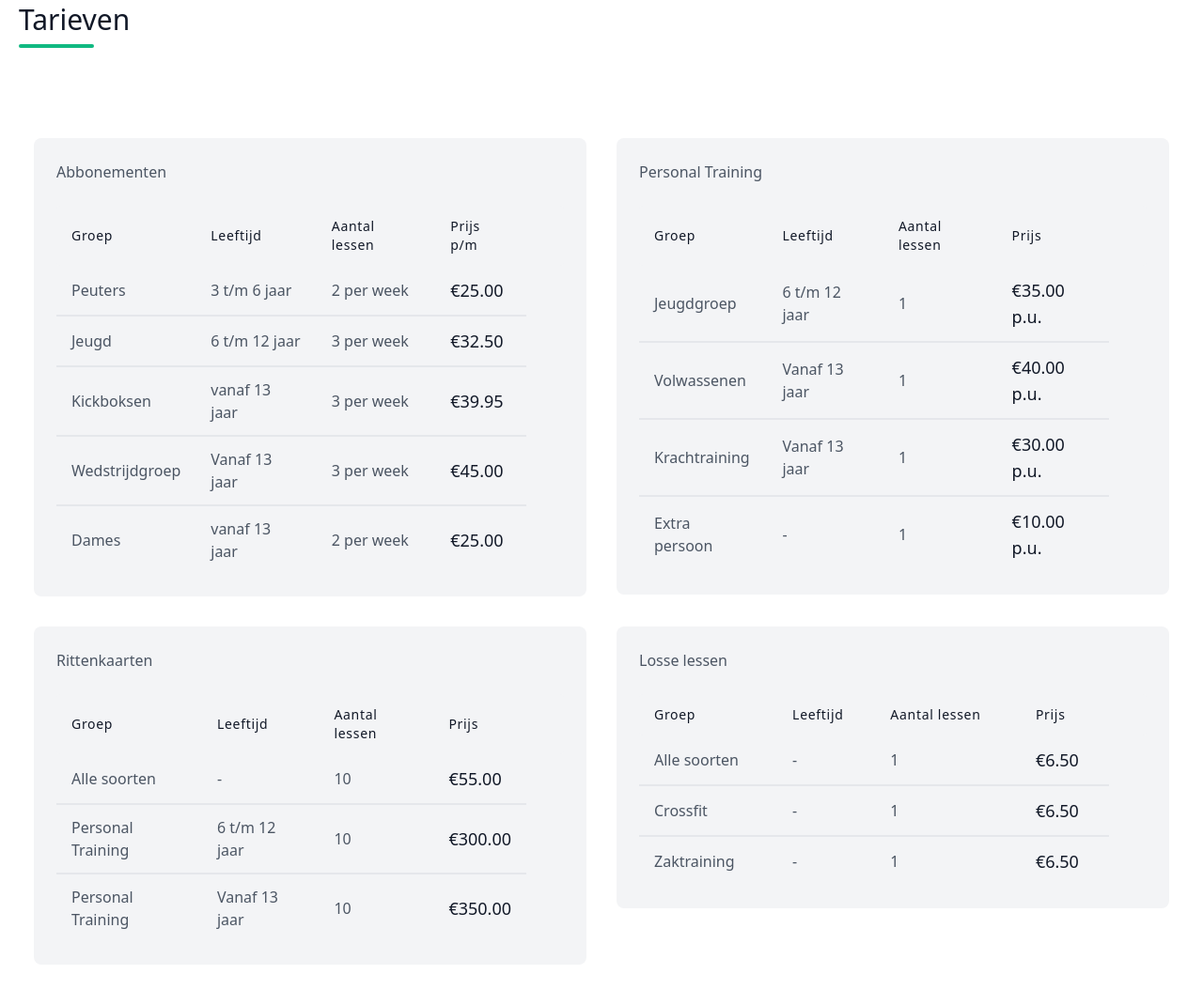
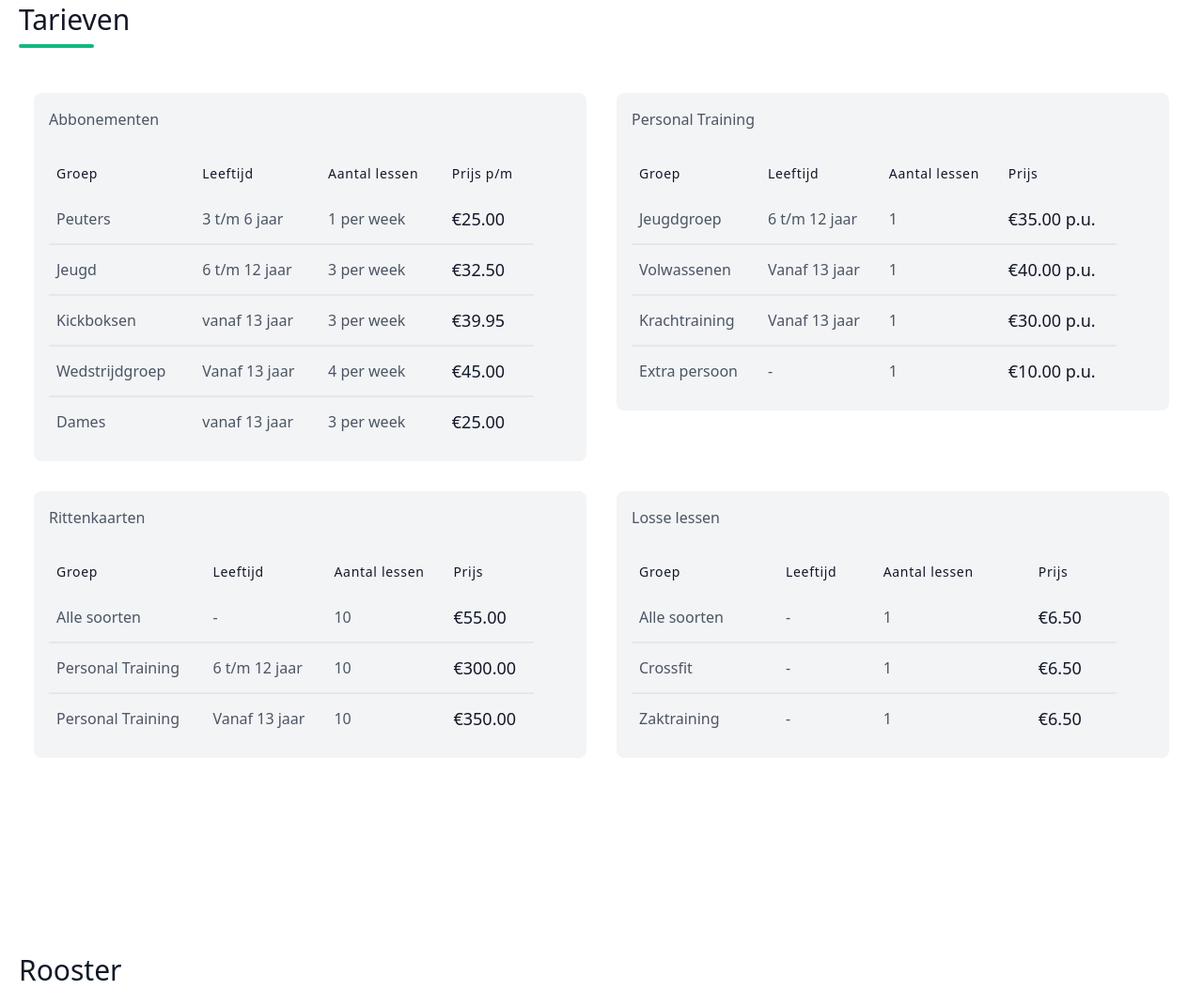
Before and after one commit to AntonioSkopin/Thaiboxing010, a plain HTML site: page index.html in a window 1280 px wide. Shown: the part 3942-4996 px from the top of the page at 94% size. Drawn offline with nearby package versions, Linux system fonts and the light colour scheme.

Commit message:
Fixed rooster bugs

```diff
--- a/index.html
+++ b/index.html
@@ -274,14 +274,14 @@
     <!-- Tarieven -->
     <section id="tarieven" class="text-gray-600 body-font">
         <div class="flex flex-wrap container px-5 py-24 mx-auto">
-            <div class="flex flex-wrap w-full mb-20">
+            <div class="flex flex-wrap w-full mb-8">
                 <div class="lg:w-1/2 w-full mb-6 lg:mb-0">
                     <h1 class="sm:text-3xl text-2xl font-medium title-font mb-2 text-gray-900">Tarieven</h1>
                     <div class="h-1 w-20 bg-green-500 rounded"></div>
                 </div>
             </div>
-            <div class="xl:w-1/2 md:w-1/2 p-4">
-                <div class="bg-gray-100 p-6 rounded-lg">
+            <div class="w-1/1 xl:w-1/2 md:w-1/2 p-4">
+                <div class="bg-gray-100 p-4 rounded-lg">
                     <h1>Abbonementen</h1>
                     <br>
                     <div class="lg:w-1/1 w-full mx-auto overflow-auto">
@@ -289,16 +289,16 @@
                             <thead>
                                 <tr>
                                     <th
-                                        class="px-4 py-3 title-font tracking-wider font-medium text-gray-900 text-sm bg-gray-100 rounded-tl rounded-bl">
+                                        class="px-2 py-3 title-font tracking-wider font-medium text-gray-900 text-sm bg-gray-100 rounded-tl rounded-bl">
                                         Groep</th>
                                     <th
-                                        class="px-4 py-3 title-font tracking-wider font-medium text-gray-900 text-sm bg-gray-100">
+                                        class="px-2 py-3 title-font tracking-wider font-medium text-gray-900 text-sm bg-gray-100">
                                         Leeftijd</th>
                                     <th
-                                        class="px-4 py-3 title-font tracking-wider font-medium text-gray-900 text-sm bg-gray-100">
+                                        class="px-2 py-3 title-font tracking-wider font-medium text-gray-900 text-sm bg-gray-100">
                                         Aantal lessen</th>
                                     <th
-                                        class="px-4 py-3 title-font tracking-wider font-medium text-gray-900 text-sm bg-gray-100">
+                                        class="px-2 py-3 title-font tracking-wider font-medium text-gray-900 text-sm bg-gray-100">
                                         Prijs p/m</th>
                                     <th
                                         class="w-10 title-font tracking-wider font-medium text-gray-900 text-sm bg-gray-100 rounded-tr rounded-br">
@@ -307,42 +307,42 @@
                             </thead>
                             <tbody>
                                 <tr>
-                                    <td class="px-4 py-3">Peuters</td>
-                                    <td class="px-4 py-3">3 t/m 6 jaar</td>
-                                    <td class="px-4 py-3">2 per week</td>
-                                    <td class="px-4 py-3 text-lg text-gray-900">€25.00</td>
+                                    <td class="px-2 py-3">Peuters</td>
+                                    <td class="px-2 py-3">3 t/m 6 jaar</td>
+                                    <td class="px-2 py-3">1 per week</td>
+                                    <td class="px-2 py-3 text-lg text-gray-900">€25.00</td>
                                 </tr>
                                 <tr>
-                                    <td class="border-t-2 border-gray-200 px-4 py-3">Jeugd</td>
-                                    <td class="border-t-2 border-gray-200 px-4 py-3">6 t/m 12 jaar</td>
-                                    <td class="border-t-2 border-gray-200 px-4 py-3">3 per week</td>
-                                    <td class="border-t-2 border-gray-200 px-4 py-3 text-lg text-gray-900">€32.50</td>
+                                    <td class="border-t-2 border-gray-200 px-2 py-3">Jeugd</td>
+                                    <td class="border-t-2 border-gray-200 px-2 py-3">6 t/m 12 jaar</td>
+                                    <td class="border-t-2 border-gray-200 px-2 py-3">3 per week</td>
+                                    <td class="border-t-2 border-gray-200 px-2 py-3 text-lg text-gray-900">€32.50</td>
                                 </tr>
                                 <tr>
-                                    <td class="border-t-2 border-gray-200 px-4 py-3">Kickboksen</td>
-                                    <td class="border-t-2 border-gray-200 px-4 py-3">vanaf 13 jaar</td>
-                                    <td class="border-t-2 border-gray-200 px-4 py-3">3 per week</td>
-                                    <td class="border-t-2 border-gray-200 px-4 py-3 text-lg text-gray-900">€39.95</td>
+                                    <td class="border-t-2 border-gray-200 px-2 py-3">Kickboksen</td>
+                                    <td class="border-t-2 border-gray-200 px-2 py-3">vanaf 13 jaar</td>
+                                    <td class="border-t-2 border-gray-200 px-2 py-3">3 per week</td>
+                                    <td class="border-t-2 border-gray-200 px-2 py-3 text-lg text-gray-900">€39.95</td>
                                 </tr>
                                 <tr>
-                                    <td class="border-t-2 border-gray-200 px-4 py-3">Wedstrijdgroep</td>
-                                    <td class="border-t-2 border-gray-200 px-4 py-3">Vanaf 13 jaar</td>
-                                    <td class="border-t-2 border-gray-200 px-4 py-3">3 per week</td>
-                                    <td class="border-t-2 border-gray-200 px-4 py-3 text-lg text-gray-900">€45.00</td>
+                                    <td class="border-t-2 border-gray-200 px-2 py-3">Wedstrijdgroep</td>
+                                    <td class="border-t-2 border-gray-200 px-2 py-3">Vanaf 13 jaar</td>
+                                    <td class="border-t-2 border-gray-200 px-2 py-3">4 per week</td>
+                                    <td class="border-t-2 border-gray-200 px-2 py-3 text-lg text-gray-900">€45.00</td>
                                 </tr>
                                 <tr>
-                                    <td class="border-t-2 border-gray-200 px-4 py-3">Dames</td>
-                                    <td class="border-t-2 border-gray-200 px-4 py-3">vanaf 13 jaar</td>
-                                    <td class="border-t-2 border-gray-200 px-4 py-3">2 per week</td>
-                                    <td class="border-t-2 border-gray-200 px-4 py-3 text-lg text-gray-900">€25.00</td>
+                                    <td class="border-t-2 border-gray-200 px-2 py-3">Dames</td>
+                                    <td class="border-t-2 border-gray-200 px-2 py-3">vanaf 13 jaar</td>
+                                    <td class="border-t-2 border-gray-200 px-2 py-3">3 per week</td>
+                                    <td class="border-t-2 border-gray-200 px-2 py-3 text-lg text-gray-900">€25.00</td>
                                 </tr>
                             </tbody>
                         </table>
                     </div>
                 </div>
             </div>
-            <div class="xl:w-1/2 md:w-1/2 p-4">
-                <div class="bg-gray-100 p-6 rounded-lg">
+            <div class="w-1/1 xl:w-1/2 md:w-1/2 p-4">
+                <div class="bg-gray-100 p-4 rounded-lg">
                     <h1>Personal Training</h1>
                     <br>
                     <div class="lg:w-1/1 w-full mx-auto overflow-auto">
@@ -350,16 +350,16 @@
                             <thead>
                                 <tr>
                                     <th
-                                        class="px-4 py-3 title-font tracking-wider font-medium text-gray-900 text-sm bg-gray-100 rounded-tl rounded-bl">
+                                        class="px-2 py-3 title-font tracking-wider font-medium text-gray-900 text-sm bg-gray-100 rounded-tl rounded-bl">
                                         Groep</th>
                                     <th
-                                        class="px-4 py-3 title-font tracking-wider font-medium text-gray-900 text-sm bg-gray-100">
+                                        class="px-2 py-3 title-font tracking-wider font-medium text-gray-900 text-sm bg-gray-100">
                                         Leeftijd</th>
                                     <th
-                                        class="px-4 py-3 title-font tracking-wider font-medium text-gray-900 text-sm bg-gray-100">
+                                        class="px-2 py-3 title-font tracking-wider font-medium text-gray-900 text-sm bg-gray-100">
                                         Aantal lessen</th>
                                     <th
-                                        class="px-4 py-3 title-font tracking-wider font-medium text-gray-900 text-sm bg-gray-100">
+                                        class="px-2 py-3 title-font tracking-wider font-medium text-gray-900 text-sm bg-gray-100">
                                         Prijs</th>
                                     <th
                                         class="w-10 title-font tracking-wider font-medium text-gray-900 text-sm bg-gray-100 rounded-tr rounded-br">
@@ -368,30 +368,30 @@
                             </thead>
                             <tbody>
                                 <tr>
-                                    <td class="px-4 py-3">Jeugdgroep</td>
-                                    <td class="px-4 py-3">6 t/m 12 jaar</td>
-                                    <td class="px-4 py-3">1</td>
-                                    <td class="px-4 py-3 text-lg text-gray-900">€35.00 p.u.</td>
+                                    <td class="px-2 py-3">Jeugdgroep</td>
+                                    <td class="px-2 py-3">6 t/m 12 jaar</td>
+                                    <td class="px-2 py-3">1</td>
+                                    <td class="px-2 py-3 text-lg text-gray-900">€35.00 p.u.</td>
                                 </tr>
                                 <tr>
-                                    <td class="border-t-2 border-gray-200 px-4 py-3 px-4 py-3">Volwassenen</td>
-                                    <td class="border-t-2 border-gray-200 px-4 py-3 px-4 py-3">Vanaf 13 jaar</td>
-                                    <td class="border-t-2 border-gray-200 px-4 py-3 px-4 py-3">1</td>
-                                    <td class="border-t-2 border-gray-200 px-4 py-3 px-4 py-3 text-lg text-gray-900">
+                                    <td class="border-t-2 border-gray-200 px-2 py-3">Volwassenen</td>
+                                    <td class="border-t-2 border-gray-200 px-2 py-3">Vanaf 13 jaar</td>
+                                    <td class="border-t-2 border-gray-200 px-2 py-3">1</td>
+                                    <td class="border-t-2 border-gray-200 px-2 py-3 text-lg text-gray-900">
                                         €40.00 p.u.</td>
                                 </tr>
                                 <tr>
-                                    <td class="border-t-2 border-gray-200 px-4 py-3 px-4 py-3">Krachtraining</td>
-                                    <td class="border-t-2 border-gray-200 px-4 py-3 px-4 py-3">Vanaf 13 jaar</td>
-                                    <td class="border-t-2 border-gray-200 px-4 py-3 px-4 py-3">1</td>
-                                    <td class="border-t-2 border-gray-200 px-4 py-3 px-4 py-3 text-lg text-gray-900">
+                                    <td class="border-t-2 border-gray-200 px-2 py-3 ">Krachtraining</td>
+                                    <td class="border-t-2 border-gray-200 px-2 py-3 ">Vanaf 13 jaar</td>
+                                    <td class="border-t-2 border-gray-200 px-2 py-3 ">1</td>
+                                    <td class="border-t-2 border-gray-200 px-2 py-3 text-lg text-gray-900">
                                         €30.00 p.u.</td>
                                 </tr>
                                 <tr>
-                                    <td class="border-t-2 border-gray-200 px-4 py-3 px-4 py-3">Extra persoon</td>
-                                    <td class="border-t-2 border-gray-200 px-4 py-3 px-4 py-3"> - </td>
-                                    <td class="border-t-2 border-gray-200 px-4 py-3 px-4 py-3">1</td>
-                                    <td class="border-t-2 border-gray-200 px-4 py-3 px-4 py-3 text-lg text-gray-900">
+                                    <td class="border-t-2 border-gray-200 px-2 py-3 ">Extra persoon</td>
+                                    <td class="border-t-2 border-gray-200 px-2 py-3 "> - </td>
+                                    <td class="border-t-2 border-gray-200 px-2 py-3 ">1</td>
+                                    <td class="border-t-2 border-gray-200 px-2 py-3 text-lg text-gray-900">
                                         €10.00 p.u.</td>
                                 </tr>
                             </tbody>
@@ -400,8 +400,8 @@
                     </div>
                 </div>
             </div>
-            <div class="xl:w-1/2 md:w-1/2 p-4">
-                <div class="bg-gray-100 p-6 rounded-lg">
+            <div class="w-1/1 xl:w-1/2 md:w-1/2 p-4">
+                <div class="bg-gray-100 p-4 rounded-lg">
                     <h1>Rittenkaarten</h1>
                     <br>
                     <div class="lg:w-1/1 w-full mx-auto overflow-auto">
@@ -409,16 +409,16 @@
                             <thead>
                                 <tr>
                                     <th
-                                        class="px-4 py-3 title-font tracking-wider font-medium text-gray-900 text-sm bg-gray-100 rounded-tl rounded-bl">
+                                        class="px-2 py-3 title-font tracking-wider font-medium text-gray-900 text-sm bg-gray-100 rounded-tl rounded-bl">
                                         Groep</th>
                                     <th
-                                        class="px-4 py-3 title-font tracking-wider font-medium text-gray-900 text-sm bg-gray-100">
+                                        class="px-2 py-3 title-font tracking-wider font-medium text-gray-900 text-sm bg-gray-100">
                                         Leeftijd</th>
                                     <th
-                                        class="px-4 py-3 title-font tracking-wider font-medium text-gray-900 text-sm bg-gray-100">
+                                        class="px-2 py-3 title-font tracking-wider font-medium text-gray-900 text-sm bg-gray-100">
                                         Aantal lessen</th>
                                     <th
-                                        class="px-4 py-3 title-font tracking-wider font-medium text-gray-900 text-sm bg-gray-100">
+                                        class="px-2 py-3 title-font tracking-wider font-medium text-gray-900 text-sm bg-gray-100">
                                         Prijs</th>
                                     <th
                                         class="w-10 title-font tracking-wider font-medium text-gray-900 text-sm bg-gray-100 rounded-tr rounded-br">
@@ -427,23 +427,23 @@
                             </thead>
                             <tbody>
                                 <tr>
-                                    <td class="px-4 py-3">Alle soorten</td>
-                                    <td class="px-4 py-3"> - </td>
-                                    <td class="px-4 py-3">10</td>
-                                    <td class="px-4 py-3 text-lg text-gray-900">€55.00</td>
+                                    <td class="px-2 py-3">Alle soorten</td>
+                                    <td class="px-2 py-3"> - </td>
+                                    <td class="px-2 py-3">10</td>
+                                    <td class="px-2 py-3 text-lg text-gray-900">€55.00</td>
                                 </tr>
                                 <tr>
-                                    <td class="border-t-2 border-gray-200 px-4 py-3 px-4 py-3">Personal Training</td>
-                                    <td class="border-t-2 border-gray-200 px-4 py-3 px-4 py-3">6 t/m 12 jaar</td>
-                                    <td class="border-t-2 border-gray-200 px-4 py-3 px-4 py-3">10</td>
-                                    <td class="border-t-2 border-gray-200 px-4 py-3 px-4 py-3 text-lg text-gray-900">
+                                    <td class="border-t-2 border-gray-200 px-2 py-3">Personal Training</td>
+                                    <td class="border-t-2 border-gray-200 px-2 py-3">6 t/m 12 jaar</td>
+                                    <td class="border-t-2 border-gray-200 px-2 py-3">10</td>
+                                    <td class="border-t-2 border-gray-200 px-2 py-3 text-lg text-gray-900">
                                         €300.00</td>
                                 </tr>
                                 <tr>
-                                    <td class="border-t-2 border-gray-200 px-4 py-3 px-4 py-3">Personal Training</td>
-                                    <td class="border-t-2 border-gray-200 px-4 py-3 px-4 py-3">Vanaf 13 jaar</td>
-                                    <td class="border-t-2 border-gray-200 px-4 py-3 px-4 py-3">10</td>
-                                    <td class="border-t-2 border-gray-200 px-4 py-3 px-4 py-3 text-lg text-gray-900">
+                                    <td class="border-t-2 border-gray-200 px-2 py-3">Personal Training</td>
+                                    <td class="border-t-2 border-gray-200 px-2 py-3">Vanaf 13 jaar</td>
+                                    <td class="border-t-2 border-gray-200 px-2 py-3">10</td>
+                                    <td class="border-t-2 border-gray-200 px-2 py-3 text-lg text-gray-900">
                                         €350.00</td>
                                 </tr>
                             </tbody>
@@ -451,8 +451,8 @@
                     </div>
                 </div>
             </div>
-            <div class="xl:w-1/2 md:w-1/2 p-4">
-                <div class="bg-gray-100 p-6 rounded-lg">
+            <div class="w-1/1 xl:w-1/2 md:w-1/2 p-4">
+                <div class="bg-gray-100 p-4 rounded-lg">
                     <h1>Losse lessen</h1>
                     <br>
                     <div class="lg:w-1/1 w-full mx-auto overflow-auto">
@@ -460,16 +460,16 @@
                             <thead>
                                 <tr>
                                     <th
-                                        class="px-4 py-3 title-font tracking-wider font-medium text-gray-900 text-sm bg-gray-100 rounded-tl rounded-bl">
+                                        class="px-2 py-3 title-font tracking-wider font-medium text-gray-900 text-sm bg-gray-100 rounded-tl rounded-bl">
                                         Groep</th>
                                     <th
-                                        class="px-4 py-3 title-font tracking-wider font-medium text-gray-900 text-sm bg-gray-100">
+                                        class="px-2 py-3 title-font tracking-wider font-medium text-gray-900 text-sm bg-gray-100">
                                         Leeftijd</th>
                                     <th
-                                        class="px-4 py-3 title-font tracking-wider font-medium text-gray-900 text-sm bg-gray-100">
+                                        class="px-2 py-3 title-font tracking-wider font-medium text-gray-900 text-sm bg-gray-100">
                                         Aantal lessen</th>
                                     <th
-                                        class="px-4 py-3 title-font tracking-wider font-medium text-gray-900 text-sm bg-gray-100">
+                                        class="px-2 py-3 title-font tracking-wider font-medium text-gray-900 text-sm bg-gray-100">
                                         Prijs</th>
                                     <th
                                         class="w-10 title-font tracking-wider font-medium text-gray-900 text-sm bg-gray-100 rounded-tr rounded-br">
@@ -478,24 +478,24 @@
                             </thead>
                             <tbody>
                                 <tr>
-                                    <td class="py-3 px-4 py-3">Alle soorten</td>
-                                    <td class="py-3 px-4 py-3"> - </td>
-                                    <td class="py-3 px-4 py-3">1</td>
-                                    <td class="py-3 px-4 py-3 text-lg text-gray-900">
+                                    <td class="py-3 px-2 py-3">Alle soorten</td>
+                                    <td class="py-3 px-2 py-3"> - </td>
+                                    <td class="py-3 px-2 py-3">1</td>
+                                    <td class="py-3 px-2 py-3 text-lg text-gray-900">
                                         €6.50</td>
                                 </tr>
                                 <tr>
-                                    <td class="border-t-2 border-gray-200 px-4 py-3 px-4 py-3">Crossfit</td>
-                                    <td class="border-t-2 border-gray-200 px-4 py-3 px-4 py-3"> - </td>
-                                    <td class="border-t-2 border-gray-200 px-4 py-3 px-4 py-3">1</td>
-                                    <td class="border-t-2 border-gray-200 px-4 py-3 px-4 py-3 text-lg text-gray-900">
+                                    <td class="border-t-2 border-gray-200 px-2 py-3 px-2 py-3">Crossfit</td>
+                                    <td class="border-t-2 border-gray-200 px-2 py-3 px-2 py-3"> - </td>
+                                    <td class="border-t-2 border-gray-200 px-2 py-3 px-2 py-3">1</td>
+                                    <td class="border-t-2 border-gray-200 px-2 py-3 px-2 py-3 text-lg text-gray-900">
                                         €6.50</td>
                                 </tr>
                                 <tr>
-                                    <td class="border-t-2 border-gray-200 px-4 py-3 px-4 py-3">Zaktraining</td>
-                                    <td class="border-t-2 border-gray-200 px-4 py-3 px-4 py-3"> - </td>
-                                    <td class="border-t-2 border-gray-200 px-4 py-3 px-4 py-3">1</td>
-                                    <td class="border-t-2 border-gray-200 px-4 py-3 px-4 py-3 text-lg text-gray-900">
+                                    <td class="border-t-2 border-gray-200 px-2 py-3 px-2 py-3">Zaktraining</td>
+                                    <td class="border-t-2 border-gray-200 px-2 py-3 px-2 py-3"> - </td>
+                                    <td class="border-t-2 border-gray-200 px-2 py-3 px-2 py-3">1</td>
+                                    <td class="border-t-2 border-gray-200 px-2 py-3 px-2 py-3 text-lg text-gray-900">
                                         €6.50</td>
                                 </tr>
                             </tbody>
@@ -508,7 +508,7 @@
     <!-- Tarieven -->
 
     <!-- Rooster -->
-    <section id="rooster" class="text-gray-600 body-font">
+    <section id="rooster" class="hidden md:block text-gray-600 body-font">
         <div class="container px-5 py-24 mx-auto flex flex-wrap">
             <div class="lg:w-1/1 w-full mb-6 lg:mb-20">
                 <h1 class="sm:text-3xl text-2xl font-medium title-font mb-2 text-gray-900">Rooster</h1>
```
